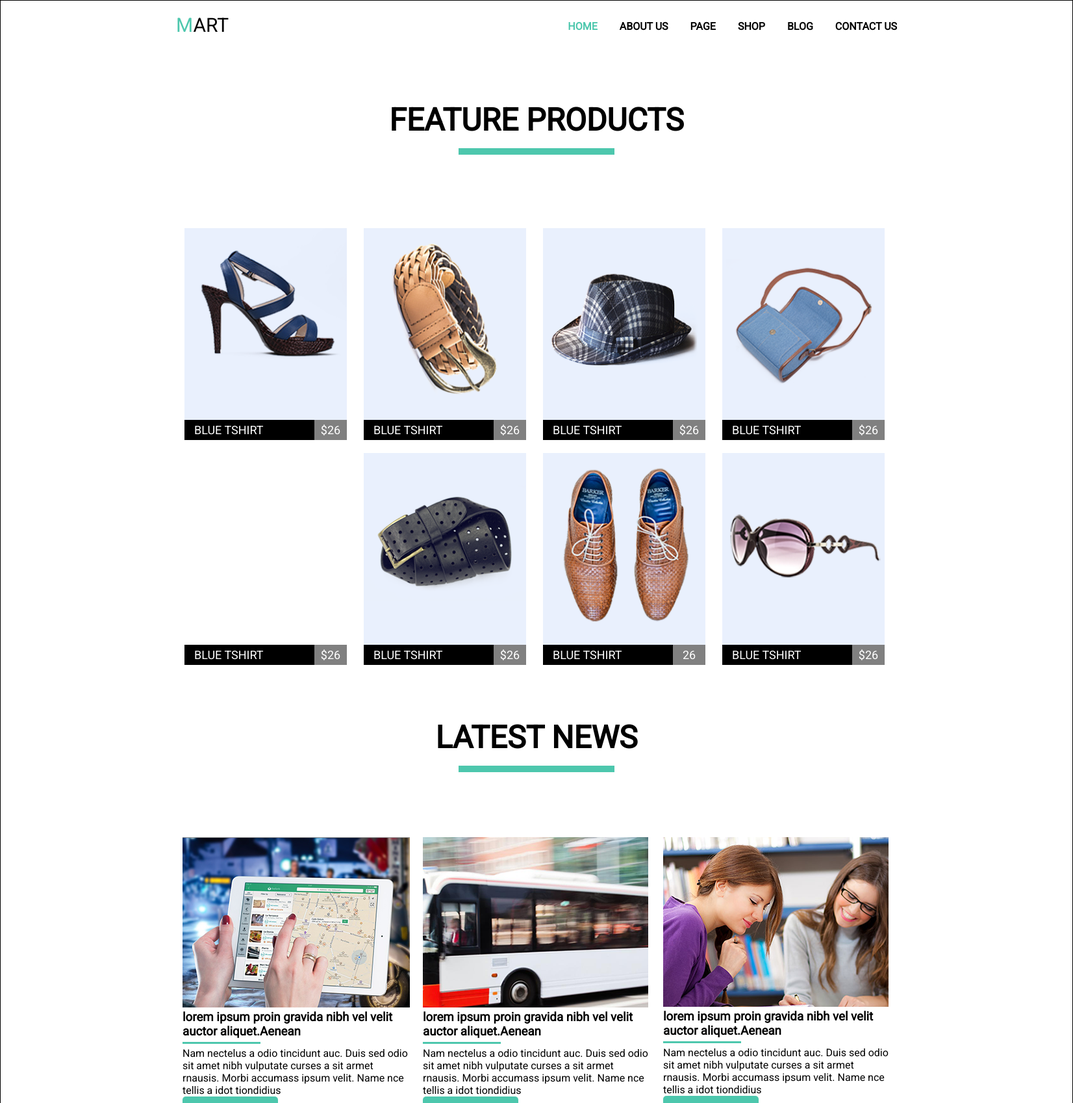
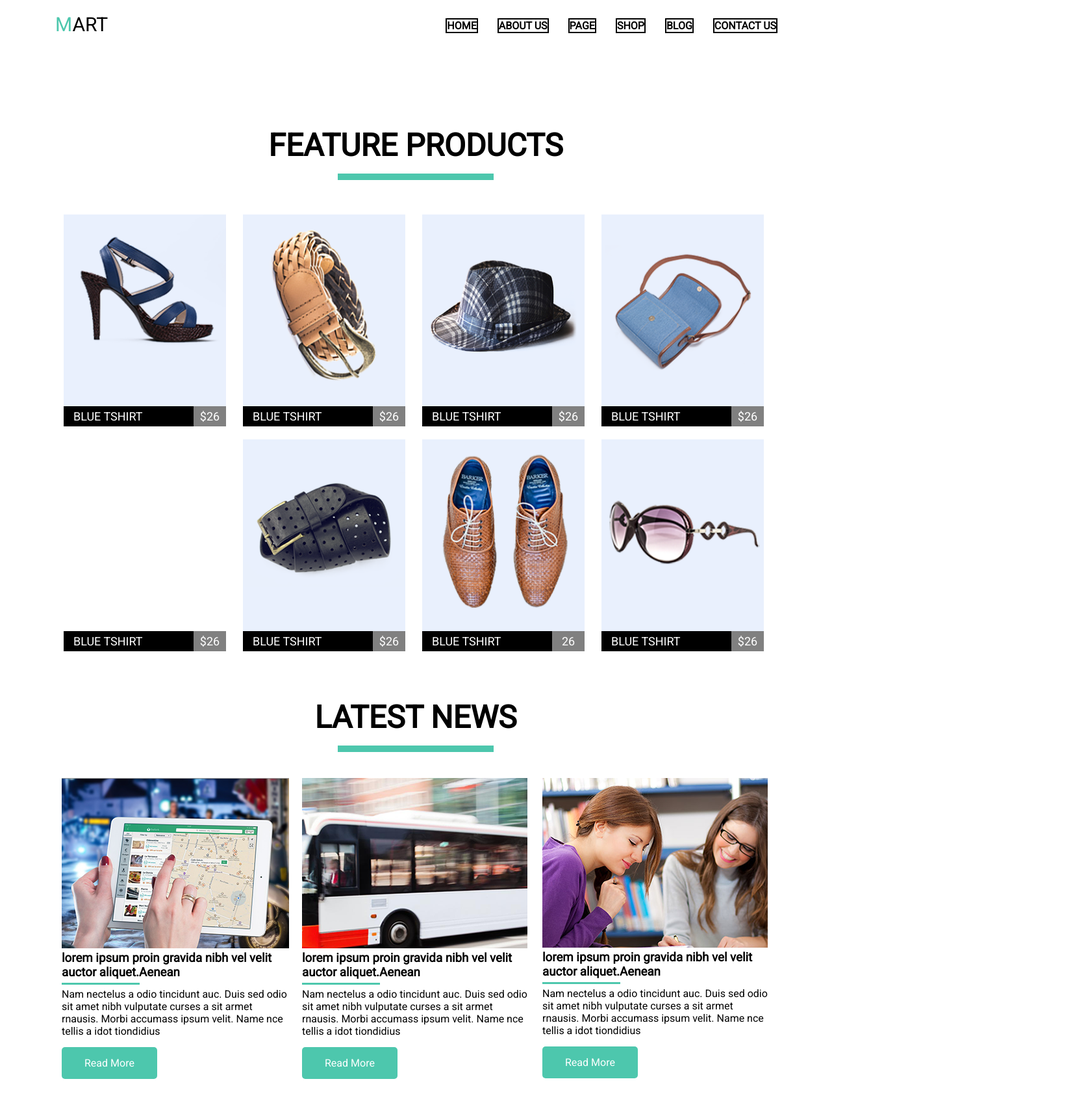
Before and after one commit to DmitriyChernobrivets/goit-fe-course-8, a plain HTML site: page html-css/module-4/index.html in a window 1280 px wide. Shown: the top 1697 px of the page at 65% size, 1652 px wide, since content can reach past the window. Drawn offline with Linux system fonts and the light colour scheme.

Commit message:
added modified Module-4

```diff
--- a/html-css/module-3/css/style.css
+++ b/html-css/module-3/css/style.css
@@ -41,7 +41,7 @@ ul li > a {
 ul li > a:hover {
     color: aqua;
 }
-div {
+.btn {
     border: 2px solid black;
     padding: 10px;
     width: 150px;
--- a/html-css/module-4/css/style.css
+++ b/html-css/module-4/css/style.css
@@ -2,29 +2,17 @@
     font-family: 'Roboto', Arial, sans-serif;
     margin: 0;
     padding: 0;
+    box-sizing: border-box;
 }
-
                     /* NAVIGATION CSS ^ */
 .wrapper {
-    height: 1850px;
-    border: 1px solid black;
-    width: 1650px;
-    margin: auto;
-}
-
-.wrapper-main {
-    height: 100%;
     width: 1110px;
     margin: auto;
-}
-
-header {
-    margin-top: 20px;
+    padding-top: 20px;
 }
 
 .logo {
     display: inline-block;
-    float: left;
     font-size: 30px;
 }
 
@@ -42,13 +30,20 @@ ul li {
     font-size: 16px;
     font-weight: bold;
     margin: 10px 0 0 30px;
+    outline: 2px solid black;
 }
-
+ul li > a {
+    text-decoration: none;
+    color: black;
+}
+ul li > a:hover {
+    color: #4dc7ad;
+}
 ul li:nth-child(1) {
     color: #4dc7ad;
 }
 
-        /* FEATURE PRODUCTS    CSS */
+                /* FEATURE PRODUCTS    CSS */
 .featured-products {
     clear: both;
     height: 950px;
@@ -57,9 +52,8 @@ ul li:nth-child(1) {
 }
 
 .section-header {
-    width: 100%;
     text-align: center;
-    margin-bottom: 100px;
+    padding: 40px;
 }
 
 h2 {
@@ -85,7 +79,6 @@ h2:after {
 }
 
 .name {
-    display: inline-block;
     width: 80%;
     float: left;
     background-color: black;
@@ -96,7 +89,6 @@ h2:after {
 .price {
     display: inline-block;
     width: 20%;
-    float: right;
     background-color: gray;
     color: white;
     text-align: center;
@@ -105,7 +97,6 @@ h2:after {
 
 .product {
     margin-top: 295px;
-    box-sizing: border-box;
     font-size: 18px;
     transition: .3s linear;
 }
@@ -119,9 +110,9 @@ h2:after {
 .block7 {background-image: url("../img/pic-2.png"); }
 .block8 {background-image: url("../img/pic-1.png"); }
 
-/* BLOG CSS */
+                    /* BLOG CSS */
 
-.wrapper-blog {
+.section-blog {
     width: 350px;
     height: 500px;
     float: left;
@@ -144,8 +135,11 @@ h3::after {
     border-radius: 5px;
     font-size: 16px;
     color: white;
+    margin-top: 15px;
 }
-
+.latest-news {
+    padding-top: 30px;
+}
 .products:hover .name{
     background: #4dc7ad;
     transition: .3s linear;
--- a/html-css/module-4/index.html
+++ b/html-css/module-4/index.html
@@ -4,24 +4,24 @@
     <meta charset="UTF-8">
     <meta name="viewport" content="width=device-width, initial-scale=1.0">
     <meta http-equiv="X-UA-Compatible" content="ie=edge">
-    <title>Document</title>
+    <title>Module-4</title>
     <link rel="stylesheet" href="css/style.css">
     <link href="https://fonts.googleapis.com/css?family=Roboto" rel="stylesheet">
 </head>
 <body>
         <div class="wrapper">
-        <div class="wrapper-main">
             <header>
                 <div class="logo">MART</div>
                 <ul>
-                    <li>HOME</li>
-                    <li>ABOUT US</li>
-                    <li>PAGE</li>
-                    <li>SHOP</li>
-                    <li>BLOG</li>
-                    <li>CONTACT US</li>
+                    <li><a href="#">HOME</a></li>
+                    <li><a href="#">ABOUT US</a></li>
+                    <li><a href="#">PAGE</a></li>
+                    <li><a href="#">SHOP</a></li>
+                    <li><a href="#">BLOG</a></li>
+                    <li><a href="#">CONTACT US</a></li>
                 </ul>
             </header>
+            <main>
                 <section class="featured-products">
                     <section class="section-header">
                         <h2>FEATURE PRODUCTS</h2>
@@ -59,30 +59,30 @@
                             <div class="product price">$26</div>
                     </section>
                 </section>
-            <section class="wrapper-latest-news">
+                <section class="latest-news">
                         <section class="section-header">
                             <h2>LATEST NEWS</h2>
                         </section>
-                    <section class="wrapper-blog">
+                        <section class="section-blog">
                             <img src="./img/pic-9.png" alt="">
                             <h3>lorem ipsum proin gravida nibh vel velit auctor aliquet.Aenean</h3>
                             <p>Nam nectelus a odio tincidunt auc. Duis sed odio sit amet nibh vulputate curses a sit armet rnausis. Morbi accumass ipsum velit. Name nce tellis a idot tiondidius</p>
                             <div class="btn">Read More</div>
                         </section>
-                    <section class="wrapper-blog">
+                        <section class="section-blog">
                             <img src="./img/pic-10.png" alt="">
                             <h3>lorem ipsum proin gravida nibh vel velit auctor aliquet.Aenean</h3>
                             <p>Nam nectelus a odio tincidunt auc. Duis sed odio sit amet nibh vulputate curses a sit armet rnausis. Morbi accumass ipsum velit. Name nce tellis a idot tiondidius</p>
                             <div class="btn">Read More</div>
                         </section>
-                    <section class="wrapper-blog">
+                        <section class="section-blog">
                             <img src="./img/pic-11.png" alt="">
                             <h3>lorem ipsum proin gravida nibh vel velit auctor aliquet.Aenean</h3>
                             <p>Nam nectelus a odio tincidunt auc. Duis sed odio sit amet nibh vulputate curses a sit armet rnausis. Morbi accumass ipsum velit. Name nce tellis a idot tiondidius</p>
                             <div class="btn">Read More</div>
                         </section>
                 </section>
-        </div>
+            </main>
         </div>
 </body>
 </html>
```
Also changed, not shown: html-css/module-3/index.html (+5 -5 lines). Lines whose indentation alone changed are shown as unchanged.
